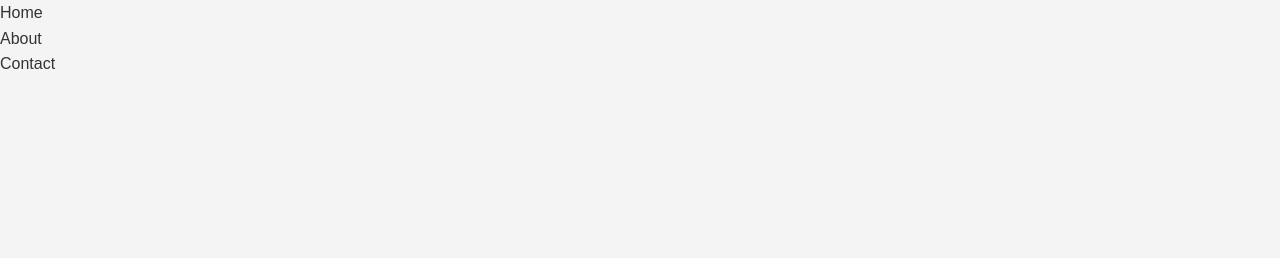
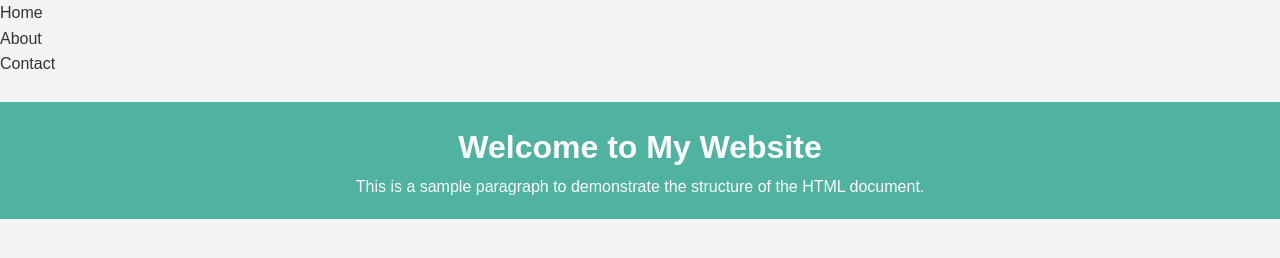
Before and after one commit to marwasamy-work/remote-pd46, a plain HTML site: page index.html in a window 1280 px wide. Drawn offline with Linux system fonts and the light colour scheme.

Commit message:
version 2 add hero section

```diff
--- a/assets/css/style.css
+++ b/assets/css/style.css
@@ -14,3 +14,9 @@ body {
     margin: auto;
     overflow: hidden;
 }
+.hero {
+    background: #50b3a2;
+    color: #fff;
+    padding: 20px 0;
+    text-align: center;
+}
--- a/index.html
+++ b/index.html
@@ -14,7 +14,12 @@
             <li>Contact</li>
 
         </ul>
+        <img src="#" alt="">
     </nav>
+    <main class="hero">
+        <h1>Welcome to My Website</h1>
+        <p>This is a sample paragraph to demonstrate the structure of the HTML document.</p>
+    </main>
 
 </body>
 </html>
```
